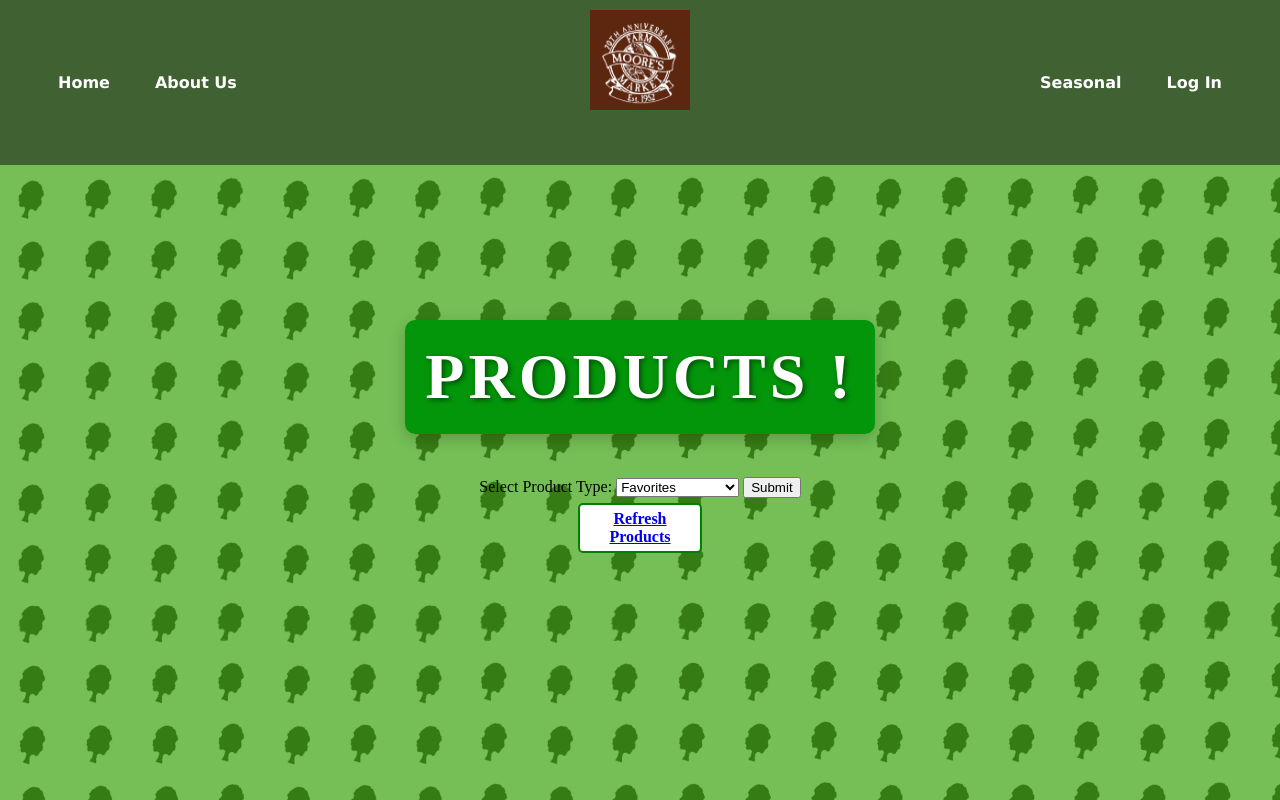
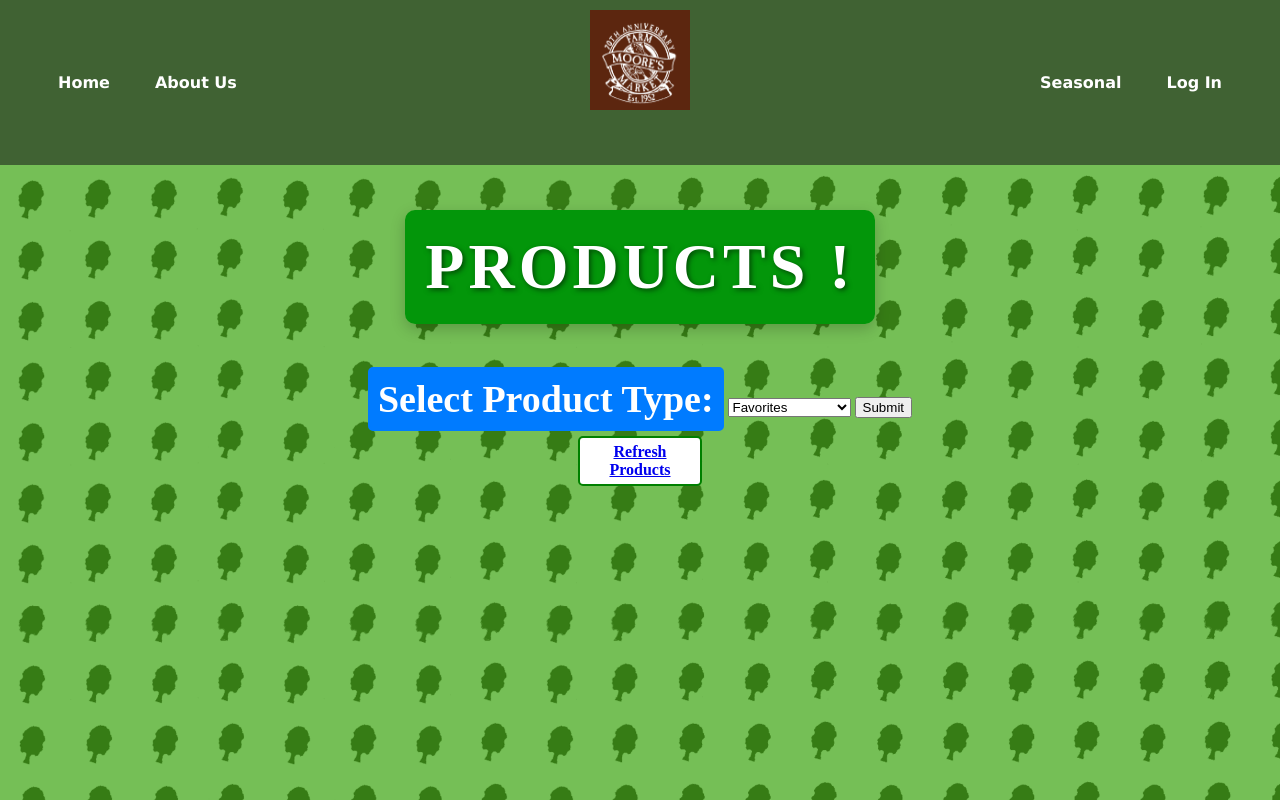
Before and after one commit to aLNCrn/Moores-Farm-Market-Website, a Flask app: page /products in a window 1280 px wide. Run offline with Flask 3, Linux system fonts and the light colour scheme; some libraries are stand-ins or nearby versions.

Commit message:
update products page and fix images

```diff
--- a/main.py
+++ b/main.py
@@ -254,7 +254,7 @@
     else:
         if customer_id:
             cursor.execute(f"""
-                   SELECT p.ProductID, prod.Name, prod.Price, prod.CurrentlyAvailable,
+                   SELECT p.ProductID, prod.Name, prod.Price, prod.CurrentlyAvailable, prod.Imagelink,
                           p.*,
                           CASE WHEN f.CustomerID IS NOT NULL THEN 1 ELSE 0 END as is_favorited
                    FROM {selected_table} p
@@ -264,7 +264,7 @@
                """, (customer_id,))
         else:
             cursor.execute(f"""
-                   SELECT p.ProductID, prod.Name, prod.Price, prod.CurrentlyAvailable, p.*
+                   SELECT p.ProductID, prod.Name, prod.Price, prod.CurrentlyAvailable, prod.Imagelink, p.*
                    FROM {selected_table} p
                    JOIN PRODUCTS prod ON p.ProductID = prod.ProductID
                """)
@@ -275,7 +275,7 @@
             else:
                 # This fetches all favorited products from all sub-tables
                 cursor.execute("""
-                        SELECT prod.ProductID, prod.Name, prod.Price, prod.CurrentlyAvailable, 1 as is_favorited
+                        SELECT prod.ProductID, prod.Name, prod.Price, prod.CurrentlyAvailable,prod.Imagelink, 1 as is_favorited
                         FROM FAVORITES f
                         JOIN PRODUCTS prod ON f.ProductID = prod.ProductID
                         WHERE f.CustomerID = %s
--- a/static/style.css
+++ b/static/style.css
@@ -443,3 +443,13 @@
     background-color: #e5b8ff;
 
 }
+
+.label-box-blue {
+  display: inline-block;
+  background-color: #007BFF;
+  color: white;
+  border: 2px solid #007BFF;
+  padding: 8px;
+  border-radius: 5px;
+  font-size: 38px;
+}
--- a/templates/products.html
+++ b/templates/products.html
@@ -49,12 +49,14 @@
         </nav>
     </header>
 
-    <main style="padding-top: 200px">
+    <main style="padding-top: 90px">
 
         <h1 class="about-heading fade-in-heading">Products !</h1>
 
         <form method="POST" action="{{ url_for('get_products') }}">
-            <label for="product_type">Select Product Type:</label>
+<label for="product_type" class="label-box-blue">
+  <strong>Select Product Type:</strong>
+</label>
             <select name="table_name" id="product_type">
                 <option value="FAVORITES">Favorites</option>
                 <option value="FLOWERS">Flowers</option>
--- a/templates/seasonal.html
+++ b/templates/seasonal.html
@@ -45,7 +45,8 @@
     </header>
 
     <main style="padding-top: 200px">
-        <h1 class="about-heading fade-in-heading">Seasonal !</h1>
+        <h1 class="about-heading fade-in-heading">Seasonal Specials!</h1>
+
 
         <footer>
             <p>&copy; 2025 Moore's Farm Market. All Rights Reserved.</p>
```
